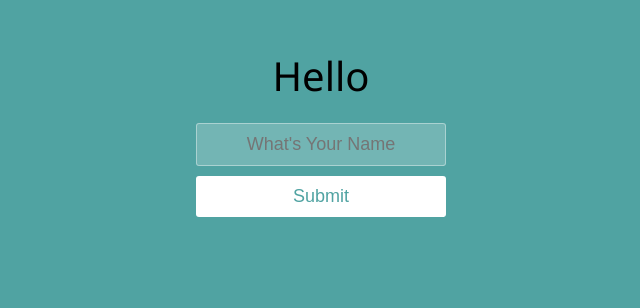
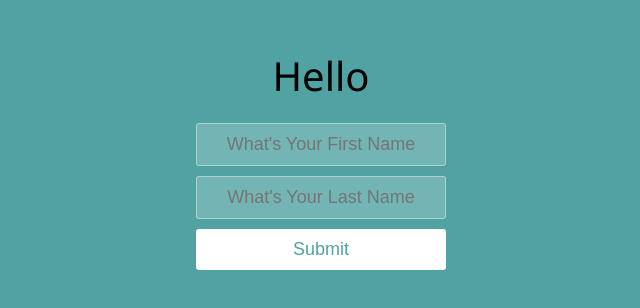
Before and after one commit to Najafkhan256/React, a React (Create React App) app: page / in a window 1280 px wide. Shown: the part 184-492 px from the top of the page, without its empty margins (319-959 px from the left). Built offline with nearby package versions, Linux system fonts and the light colour scheme.

Commit message:
changing complex state and form validation

```diff
--- a/src/App.js
+++ b/src/App.js
@@ -1,7 +1,8 @@
 import "./App.css";
+import ComplexStateForm from "./components/Forms/ComplexStateForm";
 // import ArrayDestructuring from "./components/ArrayDestructuring/ArrayDestructuring";
 // import EventHandling from "./components/EventHandling/EventHandling";
-import Forms from "./components/Forms/Forms";
+// import Forms from "./components/Forms/Forms";
 // import { Counter } from "./components/Counter/Counter";
 // import { TimeWithState } from "./components/TimeWithState/TimeWithState";
 // import DeclarativeImperative from "./components/DeclarativeImperative/DeclarativeImperative";
@@ -40,8 +41,9 @@ function App() {
       <TimeWithState />
       <ArrayDestructuring />
       <EventHandling />
+      <Forms />
       */}
-      <Forms />
+      <ComplexStateForm />
     </div>
   );
 }
--- /dev/null
+++ b/src/Components/Forms/ComplexStateForm.jsx
@@ -0,0 +1,61 @@
+import React, { useState } from "react";
+
+const ComplexStateForm = () => {
+  const [fullName, setFullName] = useState({
+    fName: "",
+    lName: "",
+  });
+
+  function handleChange(event) {
+    // const newValue = event.target.value;
+    // const inputName = event.target.name;
+
+    const { value, name } = event.target;
+
+    setFullName((prevValue) => {
+      if (name === "fName") {
+        return {
+          fName: value,
+          lName: prevValue.lName,
+        };
+      } else if (name === "lName") {
+        return {
+          fName: prevValue.fName,
+          lName: value,
+        };
+      }
+    });
+    // console.log(newValue);
+    // console.log(inputName);
+  }
+  function handleSubmit(e) {
+    e.preventDefault();
+  }
+
+  return (
+    <div className="container">
+      <h1>
+        Hello {fullName.fName} {fullName.lName}
+      </h1>
+      <form onSubmit={handleSubmit}>
+        <input
+          name="fName"
+          type="text"
+          placeholder="What's Your First Name"
+          onChange={handleChange}
+          value={fullName.fName}
+        />
+        <input
+          name="lName"
+          type="text"
+          placeholder="What's Your Last Name"
+          onChange={handleChange}
+          value={fullName.lName}
+        />
+        <button type="submit">Submit</button>
+      </form>
+    </div>
+  );
+};
+
+export default ComplexStateForm;
--- a/src/index.css
+++ b/src/index.css
@@ -130,6 +130,7 @@ form input {
   font-size: 18px;
   color: white;
   font-weight: 300;
+  outline: none;
 }
 
 form button {
```
